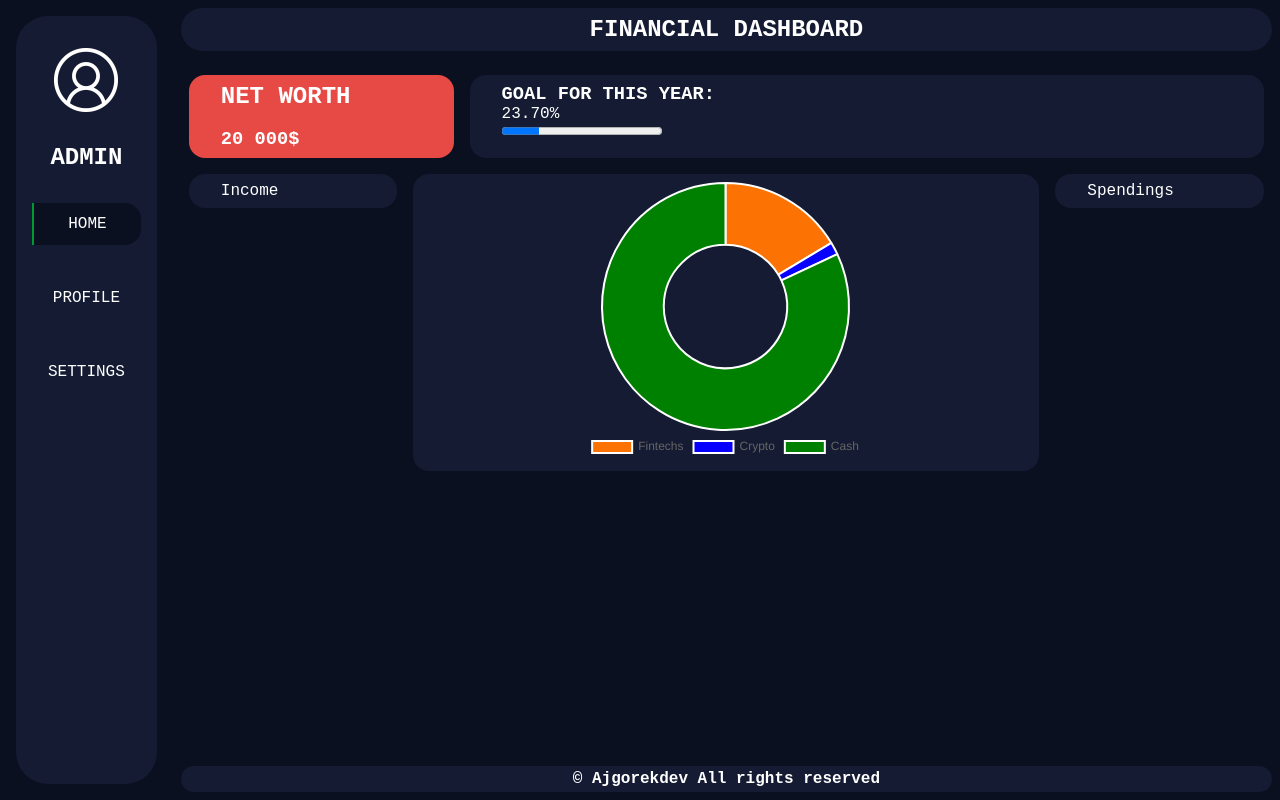
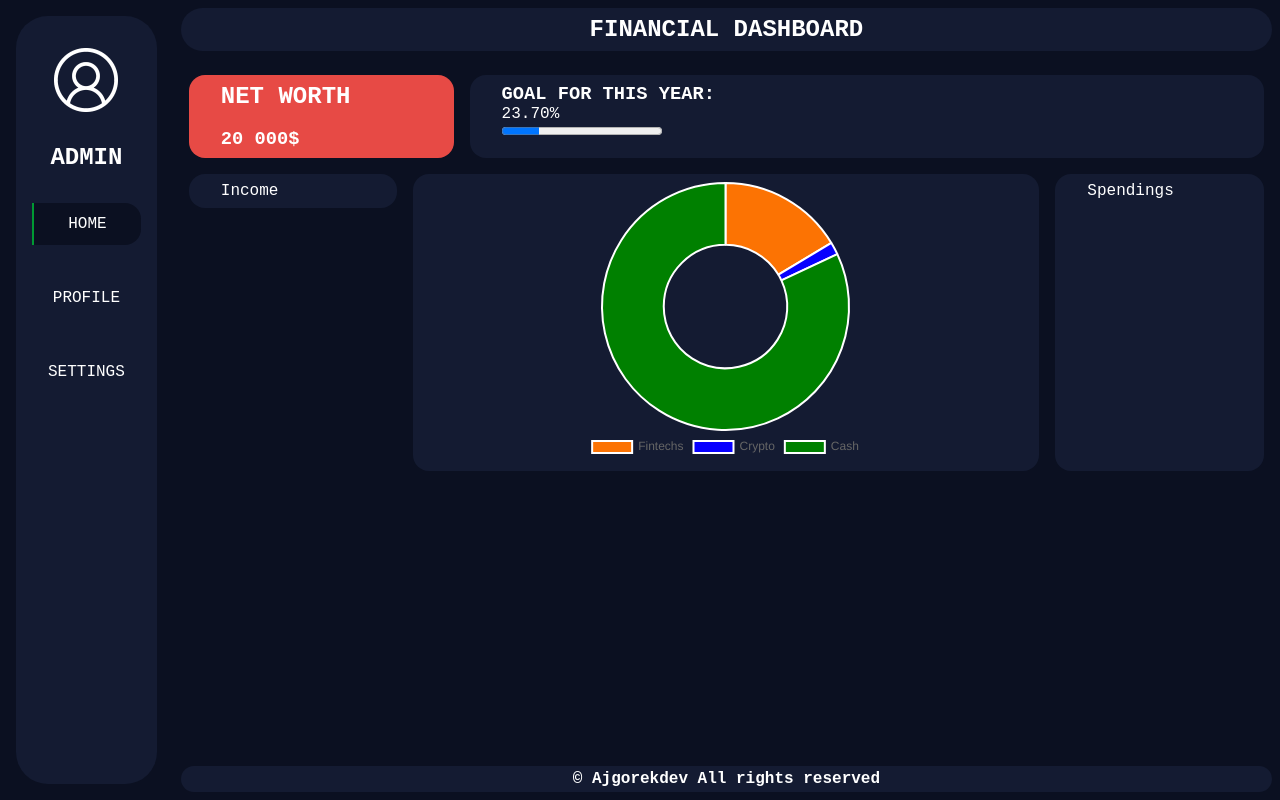
Before and after one commit to Ajgorek04/Financial-Dashboard_NEXTJS, a Next.js app: page / in a window 1280 px wide. Built offline with nearby package versions, Linux system fonts and the light colour scheme.

Commit message:
styles for footer

```diff
--- a/src/app/components/FinancialBox/FinancialBox.module.css
+++ b/src/app/components/FinancialBox/FinancialBox.module.css
@@ -5,5 +5,4 @@
   display: flex;
   flex-direction: column;
   padding: 0.5rem 2rem;
-  justify-content: center;
 }
--- a/src/app/components/Footer/Footer.module.css
+++ b/src/app/components/Footer/Footer.module.css
@@ -6,3 +6,9 @@
   margin: 0.5rem;
   padding: 0.25rem;
 }
+
+@media (max-width: 1200px) {
+  .footer {
+    font-size: 75%;
+  }
+}
--- a/src/app/components/Goal/Goal.module.css
+++ b/src/app/components/Goal/Goal.module.css
@@ -4,6 +4,7 @@
 }
 .goal div {
   flex: 1;
+  justify-content: center;
 }
 
 @media (max-width: 1200px) {
--- a/src/app/components/NetWorth/Networth.module.css
+++ b/src/app/components/NetWorth/Networth.module.css
@@ -7,6 +7,7 @@
   background-color: #e74a45;
   font-weight: bold;
   font-size: 1rem;
+  justify-content: center;
 }
 
 @media (max-width: 1200px) {
--- a/src/app/components/Spendings/Spendings.module.css
+++ b/src/app/components/Spendings/Spendings.module.css
@@ -1,5 +1,9 @@
 .spendings {
   flex: 1;
+}
+
+.spendings div {
+  height: 100%;
 }
 
 @media (max-width: 1200px) {
```
